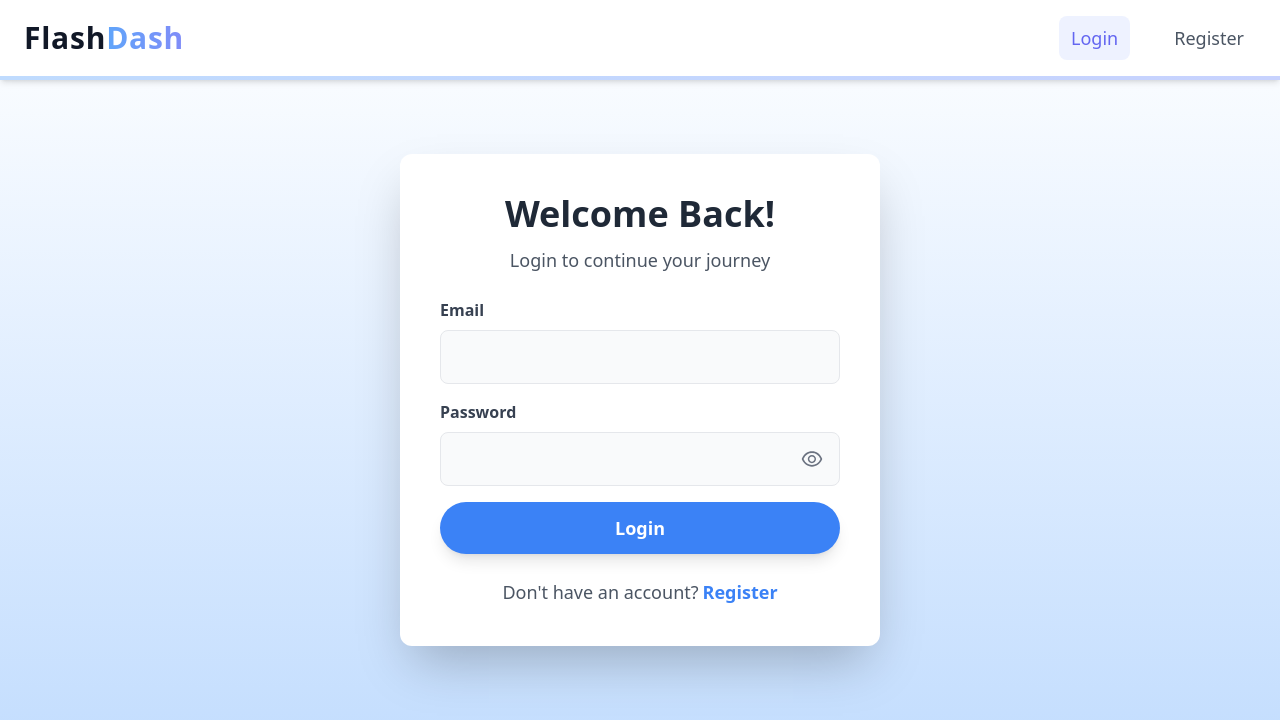
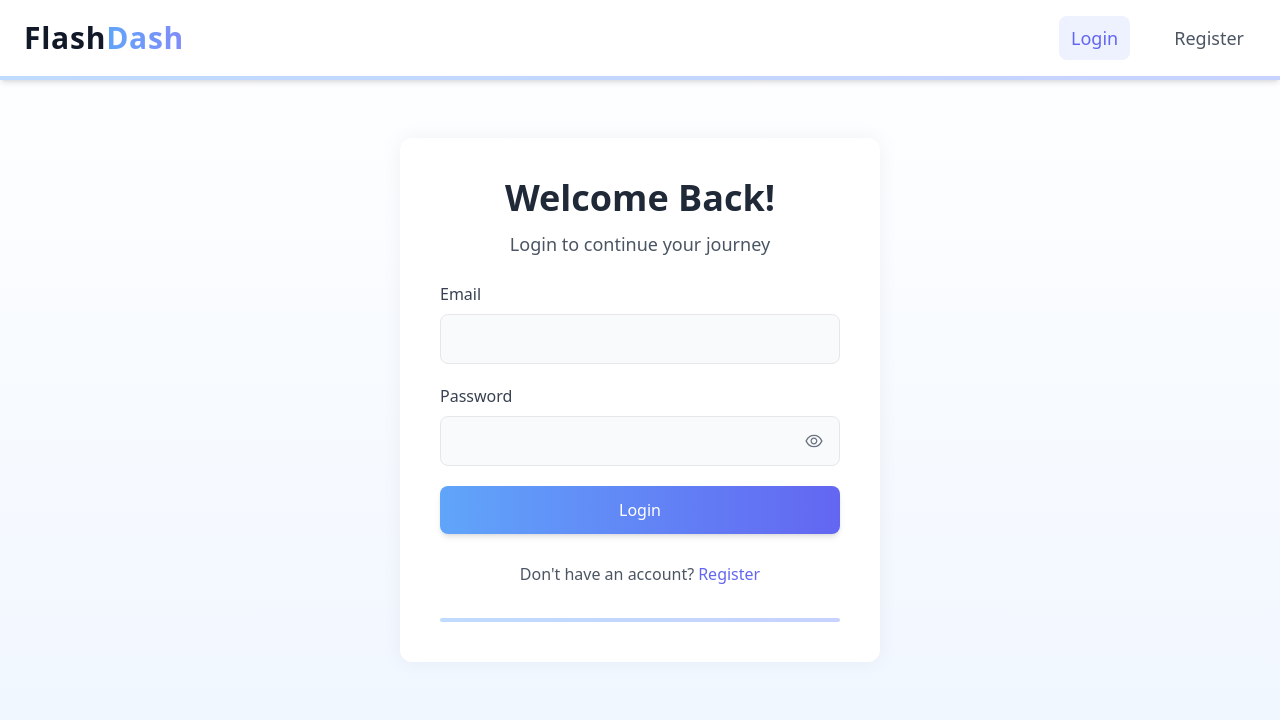
Before and after one commit to P4r1nc3/FlashDash_Frontend, a React (Vite) app: page /login in a window 1280 px wide. Shown: the top 720 px of the page. Built offline with nearby package versions, Linux system fonts and the light colour scheme; no server answers.

Commit message:
Remade AuthForm

```diff
--- a/src/components/AuthForm.tsx
+++ b/src/components/AuthForm.tsx
@@ -21,36 +21,37 @@ const AuthForm = ({ title, subtitle, fields, onSubmit, submitLabel, footerText,
     };
 
     return (
-        <main className="h-screen flex items-center justify-center bg-gradient-to-b from-white to-blue-200">
+        <main className="h-screen flex items-center justify-center bg-gradient-to-b from-white to-blue-50">
             <div className="container mx-auto px-6 lg:px-12 max-w-xl">
                 <motion.div
-                    className="bg-white p-10 rounded-xl shadow-2xl flex flex-col items-center text-center"
+                    className="bg-white p-10 rounded-xl shadow-lg flex flex-col items-center text-center"
                     initial={{ opacity: 0, y: -30 }}
                     animate={{ opacity: 1, y: 0 }}
                     transition={{ duration: 0.8, ease: 'easeOut' }}
+                    style={{ boxShadow: '0px 0px 20px rgba(0, 0, 0, 0.05)' }}
                 >
                     <h2 className="text-4xl font-extrabold text-gray-800 mb-3">{title}</h2>
                     <p className="text-lg text-gray-600 mb-6">{subtitle}</p>
                     <form onSubmit={handleSubmit} className="w-full flex flex-col">
                         {fields.map(({ name, label, type, placeholder }) => (
-                            <div key={name} className="mb-4">
-                                <label className="text-gray-700 font-semibold mb-2 block text-left">{label}</label>
+                            <div key={name} className="mb-5">
+                                <label className="text-gray-700 font-medium mb-2 block text-left">{label}</label>
                                 {type === 'password' ? (
                                     <div className="relative">
                                         <input
                                             type={showPassword ? 'text' : 'password'}
                                             name={name}
                                             placeholder={placeholder}
-                                            className="p-3 w-full bg-gray-50 border rounded-lg focus:outline-none focus:ring-2 focus:ring-blue-300 text-lg transition-all duration-200"
+                                            className="p-3 w-full bg-gray-50 border border-gray-200 rounded-lg focus:outline-none focus:ring-2 focus:ring-indigo-300 transition-all duration-200"
                                             onChange={handleChange}
                                             required
                                         />
                                         <button
                                             type="button"
-                                            className="absolute inset-y-0 right-4 flex items-center text-gray-500 hover:text-gray-700"
+                                            className="absolute inset-y-0 right-4 flex items-center text-gray-500 hover:text-indigo-500"
                                             onClick={() => setShowPassword(!showPassword)}
                                         >
-                                            {showPassword ? <AiOutlineEyeInvisible size={24} /> : <AiOutlineEye size={24} />}
+                                            {showPassword ? <AiOutlineEyeInvisible size={20} /> : <AiOutlineEye size={20} />}
                                         </button>
                                     </div>
                                 ) : (
@@ -58,31 +59,43 @@ const AuthForm = ({ title, subtitle, fields, onSubmit, submitLabel, footerText,
                                         type={type}
                                         name={name}
                                         placeholder={placeholder}
-                                        className="p-3 w-full bg-gray-50 border rounded-lg focus:outline-none focus:ring-2 focus:ring-blue-300 text-lg transition-all duration-200"
+                                        className="p-3 w-full bg-gray-50 border border-gray-200 rounded-lg focus:outline-none focus:ring-2 focus:ring-indigo-300 transition-all duration-200"
                                         onChange={handleChange}
                                         required
                                     />
                                 )}
                             </div>
                         ))}
-                        {error && <p className="text-red-500 text-lg mb-4">{error}</p>}
+
+                        {error &&
+                            <div className="mb-5 p-3 bg-red-50 border border-red-200 rounded-lg text-red-600 text-left">
+                                {error}
+                            </div>
+                        }
+
                         <motion.button
                             type="submit"
-                            className="bg-blue-500 text-white py-3 rounded-full font-semibold text-lg shadow-lg hover:bg-blue-600 transition duration-300 w-full"
-                            whileHover={{ scale: 1.05 }}
-                            whileTap={{ scale: 0.95 }}
+                            className="bg-gradient-to-r from-blue-400 to-indigo-500 text-white py-3 rounded-lg font-medium shadow-md hover:shadow-lg transition duration-300 w-full mb-1"
+                            whileHover={{ scale: 1.02 }}
+                            whileTap={{ scale: 0.98 }}
                         >
                             {submitLabel}
                         </motion.button>
                     </form>
-                    <p className="text-gray-600 mt-6 text-lg">
+
+                    <p className="text-gray-600 mt-6">
                         {footerText}
-                        <a href={footerHref} className="text-blue-500 font-semibold ml-1 text-lg">{footerLink}</a>
+                        <a href={footerHref} className="text-indigo-500 font-medium ml-1 hover:text-blue-500 transition-colors duration-200">{footerLink}</a>
                     </p>
+
+                    {/* Bottom gradient line */}
+                    <div className="w-full mt-8">
+                        <div className="h-1 w-full bg-gradient-to-r from-blue-200 to-indigo-200 rounded-full"></div>
+                    </div>
                 </motion.div>
             </div>
         </main>
     );
 };
 
-export default AuthForm;
+export default AuthForm
```
